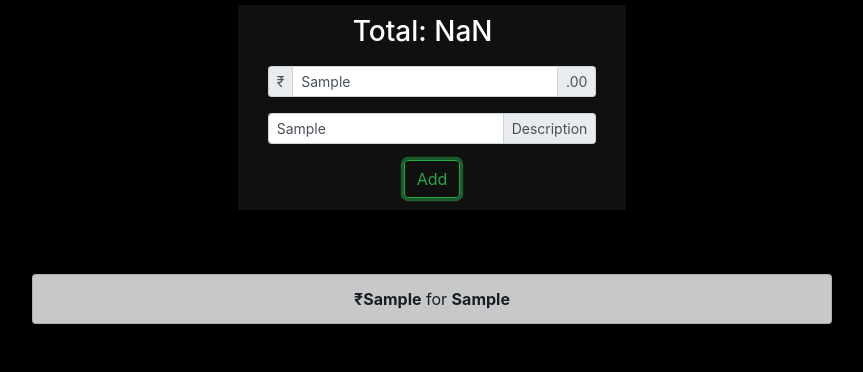
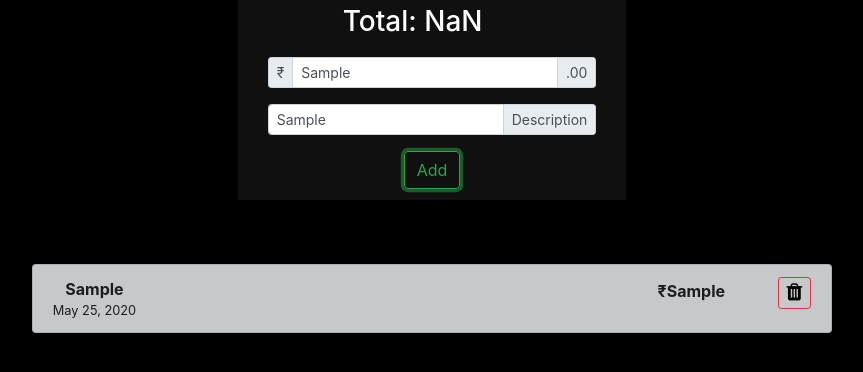
Before and after one commit to VishnuPrasad1998/xpense.github.io, a plain HTML site: page index.html in a window 1280 px wide. Both pictures are taken after typing "Sample", "Sample" into the empty fields and a click on the button "Add". Shown: the part 286-658 px from the top of the page, without its empty margins (208-1071 px from the left). Drawn offline with nearby package versions, Linux system fonts and the light colour scheme.

Commit message:
UI fixes

```diff
--- a/index.html
+++ b/index.html
@@ -22,7 +22,7 @@
         padding-bottom: 50px;
       }
       h3{
-        padding-left: 100px;
+        padding-left: 90px;
         padding-bottom: 10px;
       }
       .arr{
@@ -30,6 +30,7 @@
       }
     </style>
   <link rel="stylesheet" href="https://maxcdn.bootstrapcdn.com/bootstrap/4.0.0/css/bootstrap.min.css" integrity="sha384-Gn5384xqQ1aoWXA+058RXPxPg6fy4IWvTNh0E263XmFcJlSAwiGgFAW/dAiS6JXm" crossorigin="anonymous">
+  <link rel="stylesheet" href="https://cdnjs.cloudflare.com/ajax/libs/font-awesome/4.7.0/css/font-awesome.min.css">
   </head>
   <body style="background-color:black;">
 
--- a/index.js
+++ b/index.js
@@ -20,7 +20,7 @@ function addExpense(){
 
   expenseItem.desc = td;
   expenseItem.amount = tm;
-
+  expenseItem.moment = new Date();
   allExpense.push(expenseItem)
 
 
@@ -28,10 +28,7 @@ function addExpense(){
   totalExpense+=exp
   hea.textContent = `Total: ${totalExpense} `;
 
-  const allExpensehtml = allExpense.map(expense => {
-    return `
-    <li class="list-group-item list-group-item-action list-group-item-dark"><b>₹${expense.amount}</b> for <b>${expense.desc}</b></li>`
-  });
+  const allExpensehtml = allExpense.map(expense => createListItem(expense));
 
 const joinedall = allExpensehtml.join("");
 
@@ -41,3 +38,26 @@ expenseTable.innerHTML = joinedall;
 const element = document.querySelector("#btnSelector");
 
 element.addEventListener("click", addExpense, false);
+
+function getDateSring(moment)
+{
+  return moment.toLocaleDateString('en-US', { year:'numeric',month:'long' ,day:'numeric'})
+}
+
+function createListItem({ desc, amount, moment }){
+  return `
+  <li class="list-group-item list-group-item-dark list-group-item-action d-flex justify-content-between">
+            <div class="d-flex flex-column">
+              <b>${desc}</b>
+              <small>${getDateSring(moment)}</small>
+            </div>
+            <div>
+              <span class="px-5">
+                <b>₹${amount}</b>
+              </span>
+              <button type="button" class="btn btn-outline-danger btn-sm">
+                <i class="fa fa-trash" style="font-size:20px;color:black;"></i>
+              </button>
+            </div>
+          </li>`
+}
```
